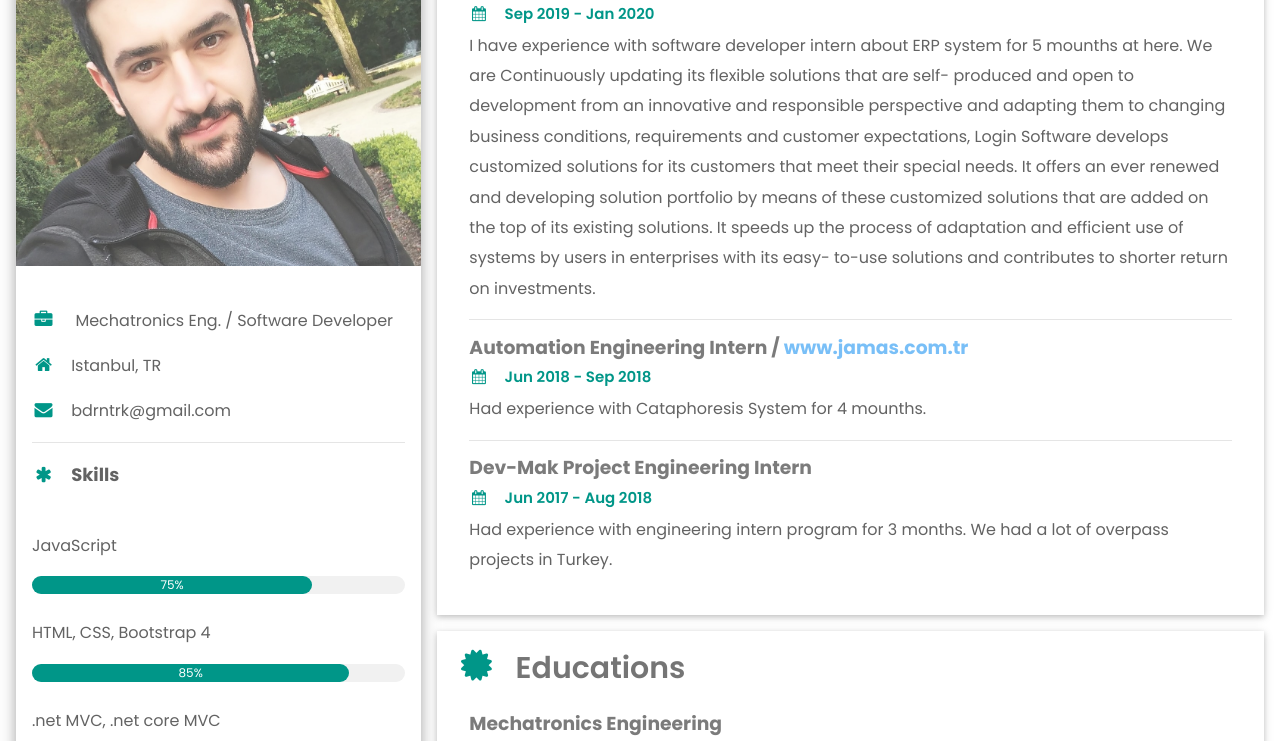
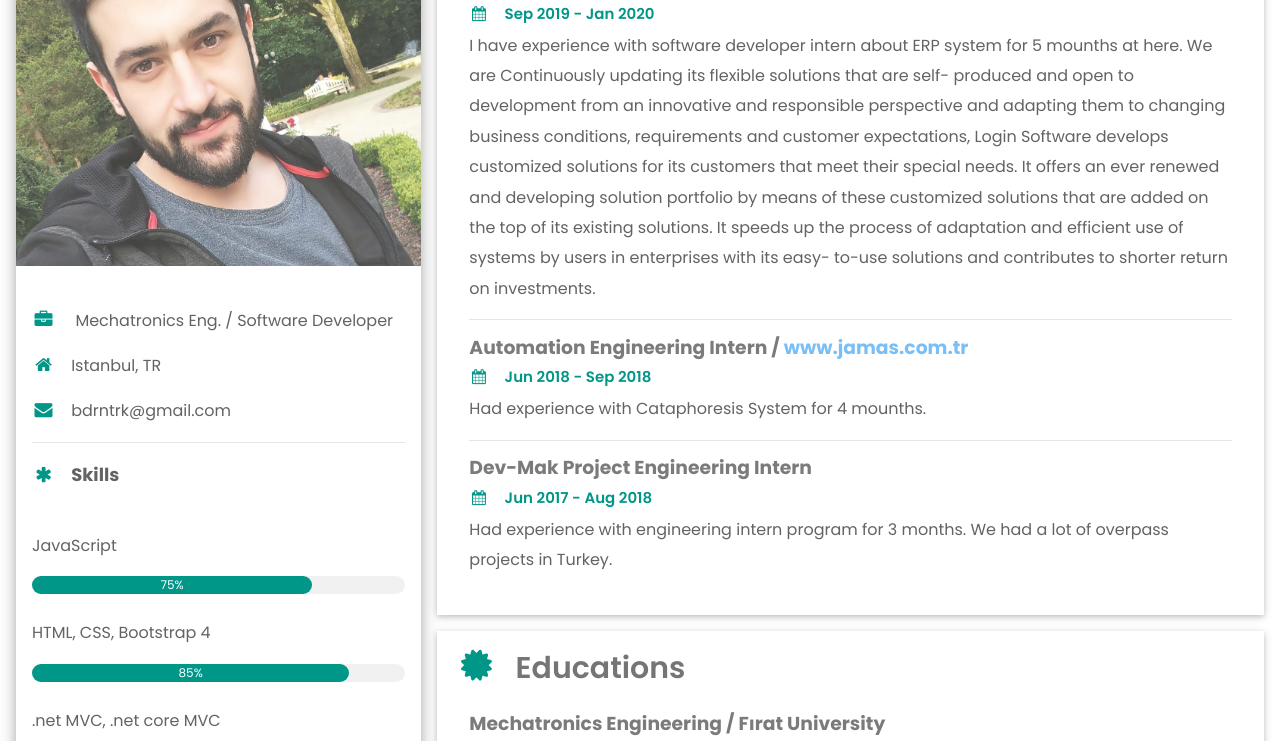
Before and after one commit to bedrantirak/bedrantirak.github.io, a website: page about.html in a window 1280 px wide. Shown: the part 179-920 px from the top of the page. Drawn offline with nearby package versions, Linux system fonts and the light colour scheme.

Commit message:
Update about.html

```diff
--- a/about.html
+++ b/about.html
@@ -139,7 +139,7 @@
                 <div class="w3-container w3-card w3-white">
                     <h2 class="w3-text-grey w3-padding-16"><i class="fa fa-certificate fa-fw w3-margin-right w3-xxlarge w3-text-teal"></i>Educations</h2>
                     <div class="w3-container">
-                        <h5 class="w3-opacity"><b> Mechatronics Engineering</b></h5>
+                        <h5 class="w3-opacity"><b> Mechatronics Engineering / Fırat University</b></h5>
                         <h6 class="w3-text-teal"><i class="fa fa-calendar fa-fw w3-margin-right"></i>Sep 2014 - Jun 2020</h6>
                         <p>Bachelor's Degree</p>
                         <hr>
```
